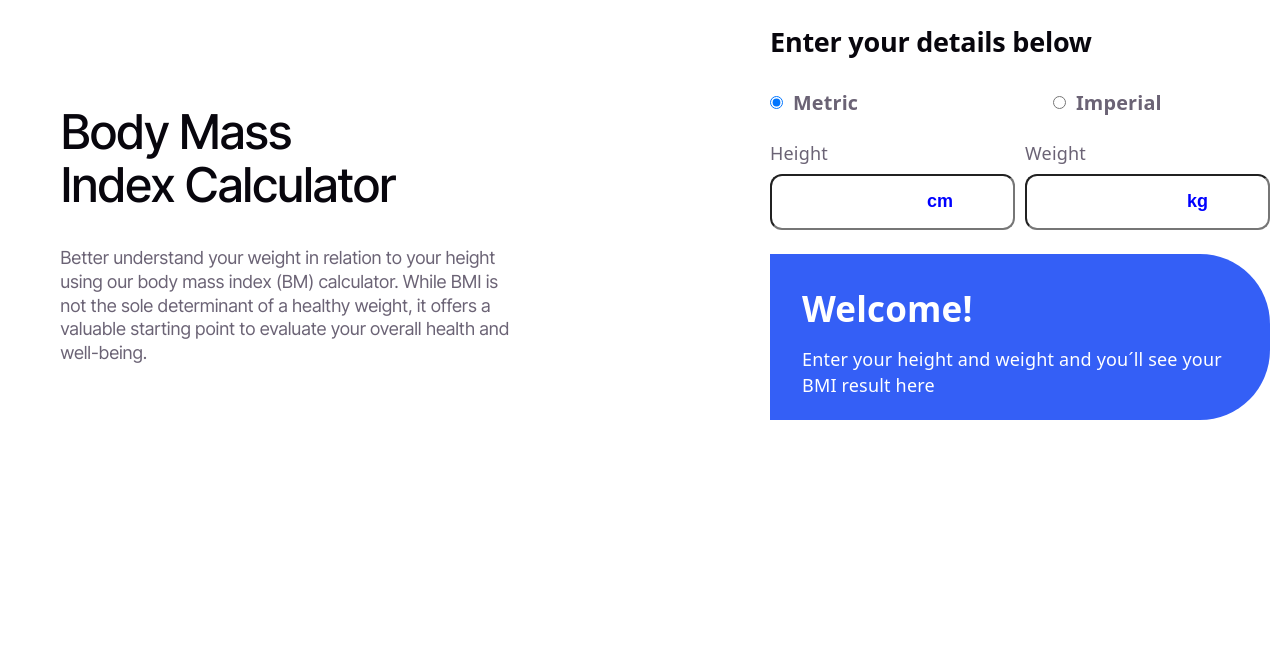
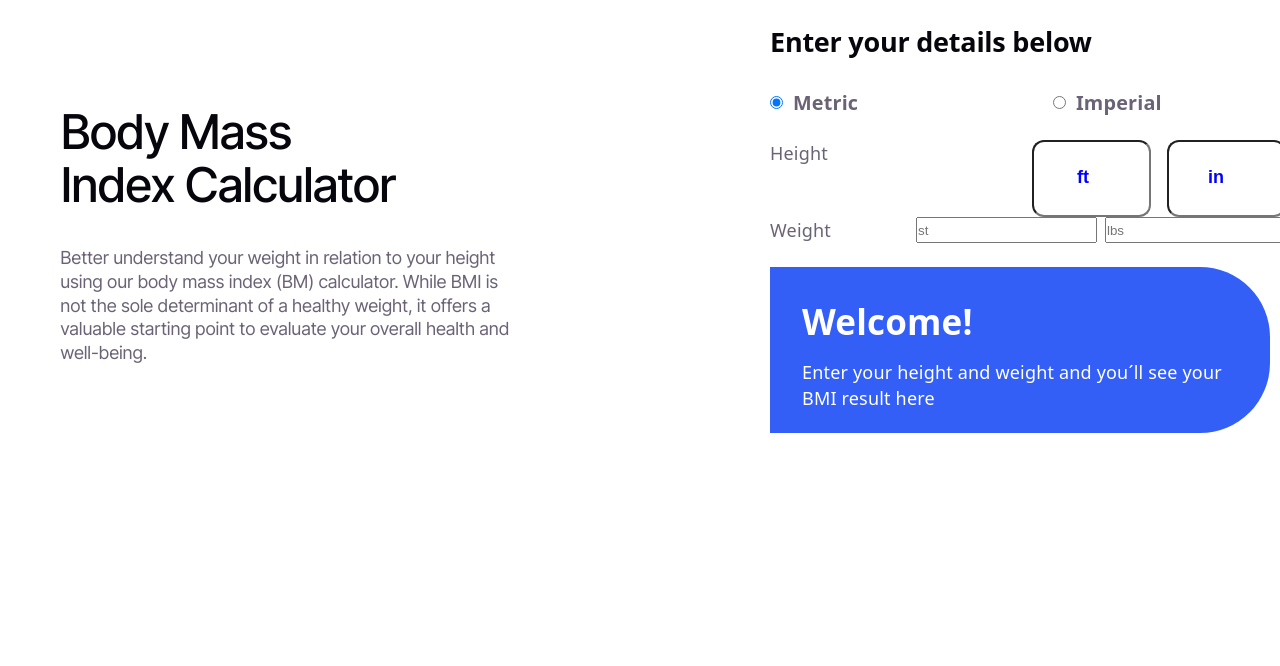
Before and after one commit to rafaelmirandaa/bmi-calculator, a website built with Vite: page bmi-calculator/index.html in a window 1280 px wide. Shown: the part 126-792 px from the top of the page. Built offline with nearby package versions, Linux system fonts and the light colour scheme.

Commit message:
mañana terminamos

```diff
--- a/bmi-calculator/index.html
+++ b/bmi-calculator/index.html
@@ -40,7 +40,7 @@
                   <span>Imperial</span>
                 </label>
             </div>
-            <div class="field">
+            <div class="field_metric">
                 <div class="field_input">
                   <label for="height">
                     Height
@@ -58,6 +58,36 @@
                         id="weight"
                         type="number"
                         placeholder="kg">
+                </div>
+            </div>
+            <div class="field_imperial">
+                <div class="field_input">
+                  <label for="height">
+                    Height
+                  </label>
+                  <div class="inputs">
+                    <input
+                        id="foot"
+                        type="number"
+                        placeholder="ft">
+                  <input
+                        id="inch"
+                        type="number"
+                        placeholder="in">
+                  </div>
+                </div>
+                <div class="field_input">
+                  <label for="weight">
+                    Weight
+                  </label>
+                  <input
+                        id="weight"
+                        type="number"
+                        placeholder="st">
+                  <input
+                        id="libras"
+                        type="number"
+                        placeholder="lbs">
                 </div>
             </div>
             <div class="result">
--- a/bmi-calculator/src/scss/header/_form.scss
+++ b/bmi-calculator/src/scss/header/_form.scss
@@ -30,11 +30,12 @@
         }
     }
 
-    .field {
+    .field_metric{
         width: 100%;
         display: flex;
         flex-direction: column;
         gap: 10px;
+        display: none;
 
         .field_input{
             width:100%;
@@ -72,6 +73,65 @@
 
         }
     }
+
+    .field_imperial{
+        width: 100%;
+        display: flex;
+        flex-direction: column;
+        gap: 20px;
+        display: block;
+
+        .field_input{
+            width:100%;
+            display: flex;
+            flex-direction: columns;
+            gap: 8px;
+
+
+            label{
+                width: 100%;
+            }
+
+            .inputs{
+                width: 100%;
+                height: 77px;
+                display: flex;
+                flex-direction: rows;
+                gap: 16px;
+
+                input{
+                width: 100%;
+                height: 100%;
+                padding: 0 20px;
+                padding: 0 60px 0 20px;
+                border-radius: 12px;
+                box-sizing: border-box;
+                }
+                input[type="number"]::-webkit-inner-spin-button,
+                input[type="number"]::-webkit-outer-spin-button {
+                -webkit-appearance: none;
+                margin: 0;
+                }
+
+                /* Firefox */
+                input[type="number"]
+                {
+                -moz-appearance: textfield;
+                appearance: textfield;
+                }
+
+                input::placeholder {
+                    color:blue;
+                    font-size: 18px;
+                    font-weight: bold;
+                    opacity: 1;
+                    text-align: right;
+                }
+            }
+        }
+    }
+
+
     .result{
         width: 280px;
         height: 230px;
```
Lines whose indentation alone changed are shown as unchanged.
